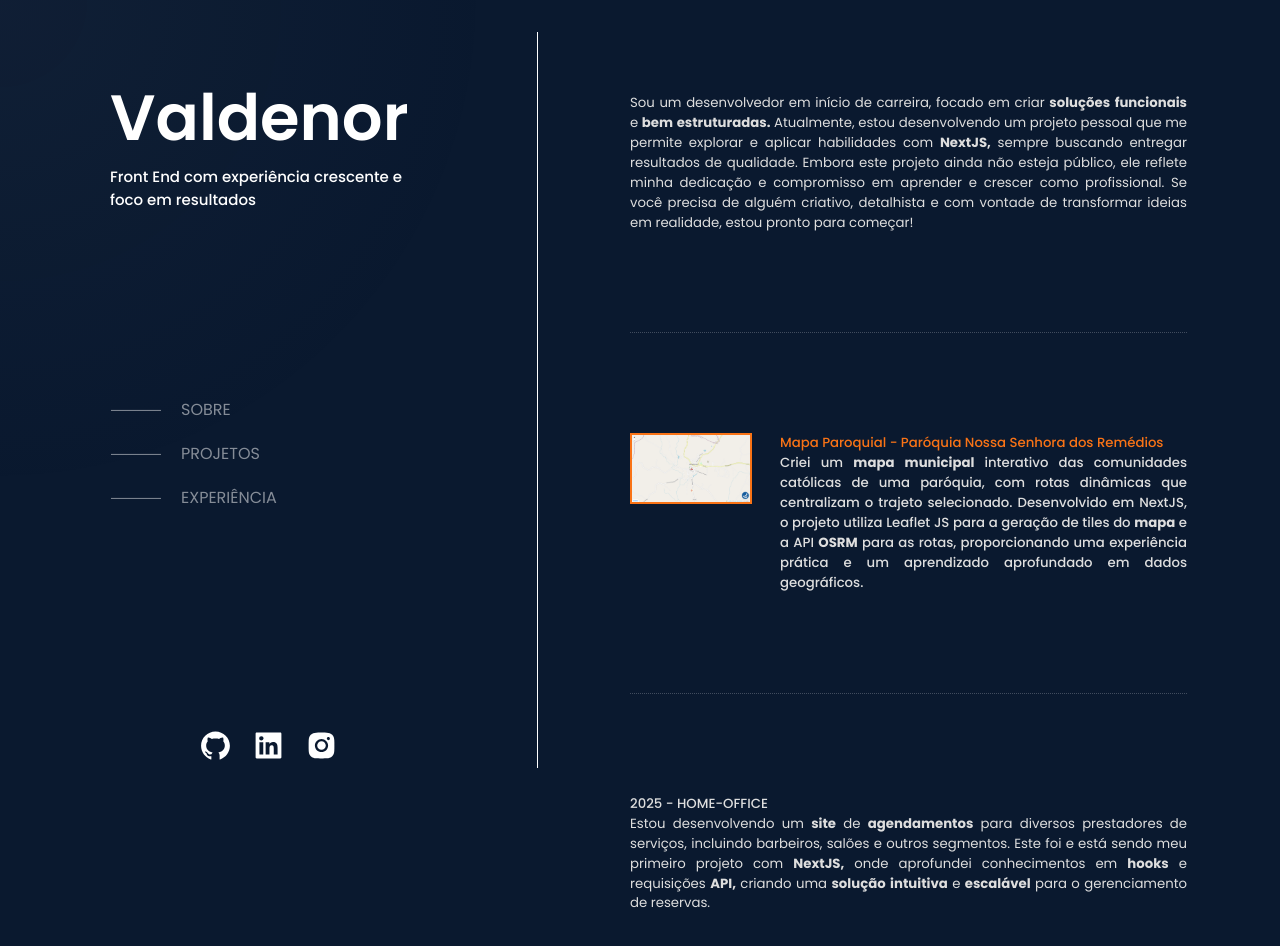
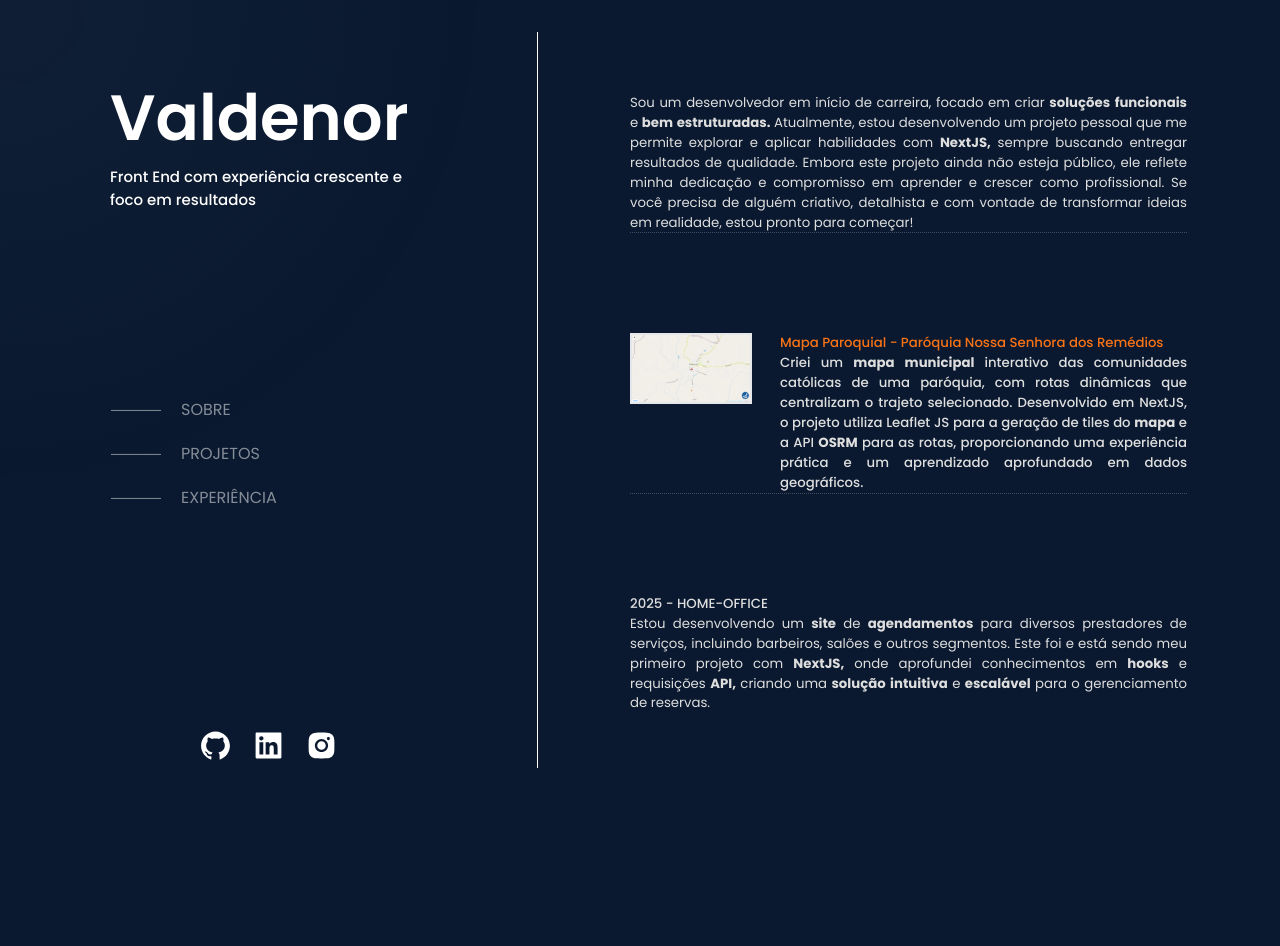
Before and after one commit to srnerdoso/meu-portifolio, a Next.js app: page / in a window 1280 px wide. Shown: the top 946 px of the page. After the commit the page ends 806 px from the top, so only its background shows below. Built offline with nearby package versions, Linux system fonts and the light colour scheme.

Commit message:
Fixed all

```diff
--- a/src/app/_components/Anchor.tsx
+++ b/src/app/_components/Anchor.tsx
@@ -5,15 +5,15 @@ interface AnchorProps extends ElementProps {
   href: string[];
 }
 
-export default function Anchor({ children, className, href }: AnchorProps) {
+export default function Anchor({ elementChildren, className, href }: AnchorProps) {
   return (
     <div
       id="social"
       className="relative top-8 w-full flex flex-row gap-5 justify-center"
     >
-      {children.map((component, index) => (
+      {elementChildren.map((component, index) => (
         <Link
-          key={`link-${index * 10}`}
+          key={`linkSocial-${index}`}
           href={href[index]}
           target="_blank"
           className={className}
--- a/src/app/_components/Ligth.tsx
+++ b/src/app/_components/Ligth.tsx
@@ -24,8 +24,7 @@ export default function Ligth() {
       <div
         ref={lightRef}
         style={{
-          background:
-            "radial-gradient(circle, #8892B0 0%, #FFFFFF00 70%)",
+          background: "radial-gradient(circle, #8892B0 0%, #FFFFFF00 70%)",
         }}
         className="fixed w-[1000px] h-[1000px] roundend-full  opacity-5 pointer-events-none -translate-x-1/2 -translate-y-1/2"
       />
--- a/src/app/_components/Paragraph.tsx
+++ b/src/app/_components/Paragraph.tsx
@@ -22,7 +22,7 @@ export default function Paragraph({
 
       return acc;
     }, [] as number[]);
-    indexesKeyWords.forEach((wordIndex) => {
+    indexesKeyWords.forEach((wordIndex, index) => {
       wordType === "span"
         ? (words[wordIndex] = (
             <span className="font-bold">{words[wordIndex]}</span>
@@ -33,5 +33,5 @@ export default function Paragraph({
   updateWords(boldWords, "span");
   updateWords(keyWords, "strong");
 
-  return words.map((word) => <React.Fragment>{word} </React.Fragment>);
+  return words.map((word, index) => <React.Fragment key={`word-${index}`}>{word} </React.Fragment>);
 }
--- a/src/app/_components/Sections.tsx
+++ b/src/app/_components/Sections.tsx
@@ -1,19 +1,19 @@
 import ElementProps from "./interfaces/ElementsProps";
 
-export default function Sections({ children }: ElementProps) {
+export default function Sections({ elementChildren }: ElementProps) {
   return (
     <div
       id="container-sections"
       className="flex flex-col gap-[100px] p-[93px] text-justify text-[0.83em]"
     >
-      {children.map((child, index) => {
+      {elementChildren.map((child, index) => {
         return (
-          <>
+          <div key={`divLigth-${index}`}>
             {child}
-            {index !== children.length - 1 && (
-              <hr key={`hr-${index}`} className="border-dotted opacity-25" />
+            {index !== elementChildren.length - 1 && (
+              <hr className="border-dotted opacity-25" />
             )}
-          </>
+          </div>
         );
       })}
     </div>
--- a/src/app/_components/Ul.tsx
+++ b/src/app/_components/Ul.tsx
@@ -1,9 +1,9 @@
 import ElementProps from "./interfaces/ElementsProps";
 
-export default function Ul({ children, className }: ElementProps) {
+export default function Ul({ elementChildren, className }: ElementProps) {
   return (
     <ul className={className}>
-      {children.map((li, index) => (
+      {elementChildren.map((li, index) => (
         <li key={`li-${index}`}>
           <div className="flex gap-5">
             <img key={`img-${index}`} src="/images/svg/line1.svg" />
--- a/src/app/_components/interfaces/ElementsProps.ts
+++ b/src/app/_components/interfaces/ElementsProps.ts
@@ -1,4 +1,4 @@
 export default interface ElementProps {
-  children: React.ReactNode[];
+  elementChildren: React.ReactNode[];
   className?: string;
 }
--- a/src/app/page.tsx
+++ b/src/app/page.tsx
@@ -1,4 +1,4 @@
-"use client"
+"use client";
 
 import React from "react";
 import { AiFillGithub, AiFillInstagram, AiFillLinkedin } from "react-icons/ai";
@@ -24,12 +24,12 @@ export default function Home() {
           </div>
           <nav className="relative">
             <Ul
-              children={["Sobre", "Projetos", "Experiência"]}
+              elementChildren={["Sobre", "Projetos", "Experiência"]}
               className="opacity-50 uppercase flex flex-col gap-5"
             />
           </nav>
           <Anchor
-            children={[
+            elementChildren={[
               <AiFillGithub />,
               <AiFillLinkedin />,
               <AiFillInstagram />,
@@ -50,7 +50,7 @@ export default function Home() {
         </div>
         <main className="ml-[537px]">
           <Sections
-            children={[
+            elementChildren={[
               <About
                 paragraphWords="Sou um desenvolvedor em início de carreira, focado em criar soluções funcionais e bem estruturadas. Atualmente, estou desenvolvendo um projeto pessoal que me permite explorar e aplicar habilidades com NextJS, sempre buscando entregar resultados de qualidade. Embora este projeto ainda não esteja público, ele reflete minha dedicação e compromisso em aprender e crescer como profissional. Se você precisa de alguém criativo, detalhista e com vontade de transformar ideias em realidade, estou pronto para começar!"
                 keyWords={["NextJS,"]}
--- a/tailwind.config.ts
+++ b/tailwind.config.ts
@@ -9,13 +9,18 @@ export default {
   theme: {
     extend: {
       colors: {
-        background: "var(--background)",
-        foreground: "var(--foreground)",
-        link: "var(--linkColor)",
-        pointerLightColor: "var(--pointerLightColor)",
-        mainTextColor: "var(--mainTextColor)",
-        footerBackground: "var(--footerBackground)",
+        Primary: "#0000008C",
+        Text: "#ffff",
+        zero: "#00000000",
       },
+      // colors: {
+      //   background: "var(--background)",
+      //   foreground: "var(--foreground)",
+      //   link: "var(--linkColor)",
+      //   pointerLightColor: "var(--pointerLightColor)",
+      //   mainTextColor: "var(--mainTextColor)",
+      //   footerBackground: "var(--footerBackground)",
+      // },
       fontFamily: {
         fontFamily: "var(--fontFamily)",
         mono: "var(--fontMono)",
```
